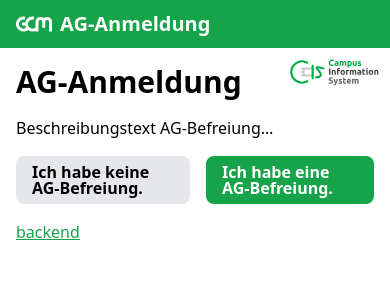
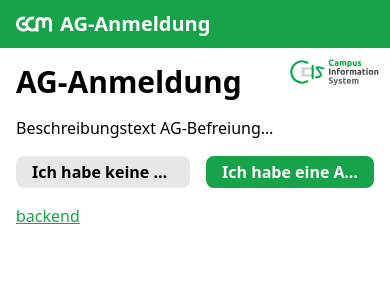
Before and after one commit to gruener-campus-malchow/ags, a SvelteKit app: page / in a window 390 px wide. Shown: the top 300 px of the page. Built offline with nearby package versions, Linux system fonts and the light colour scheme; a web font is replaced by a local one.

Commit message:
mobile layout fixes

```diff
--- a/src/app.css
+++ b/src/app.css
@@ -54,7 +54,7 @@
     }
 
     .btn {
-        @apply py-2 px-4 rounded-lg bg-gray-200 hover:bg-gray-300 text-black dark:bg-neutral-700 dark:hover:bg-neutral-600 dark:text-neutral-100 font-bold leading-none select-none cursor-default;
+        @apply py-2 px-4 rounded-lg bg-gray-200 hover:bg-gray-300 text-black dark:bg-neutral-700 dark:hover:bg-neutral-600 dark:text-neutral-100 font-bold leading-none truncate select-none cursor-default;
     }
     .btn-primary {
         @apply bg-green-600 hover:bg-green-700 text-white;
--- a/src/routes/ags/+page.svelte
+++ b/src/routes/ags/+page.svelte
@@ -23,7 +23,7 @@
 
 <ul class="flex flex-wrap gap-4">
     {#each data.ags as ag}
-        <li class="w-80 max-sm:w-auto bg-gray-100 dark:bg-neutral-800 rounded-2xl overflow-hidden">
+        <li class="w-80 max-sm:w-auto max-sm:flex-grow bg-gray-100 dark:bg-neutral-800 rounded-2xl overflow-hidden">
             {#if ag.image_url}
                 <img class="w-full aspect-2 bg-gray-200 dark:bg-neutral-700 object-cover" src={ag.image_url} alt={ag.name}>
             {:else}
```
